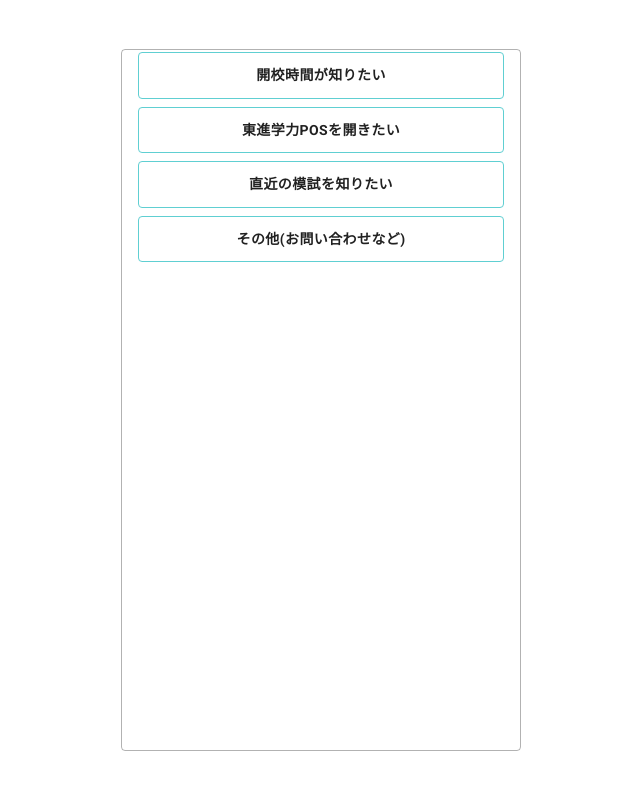
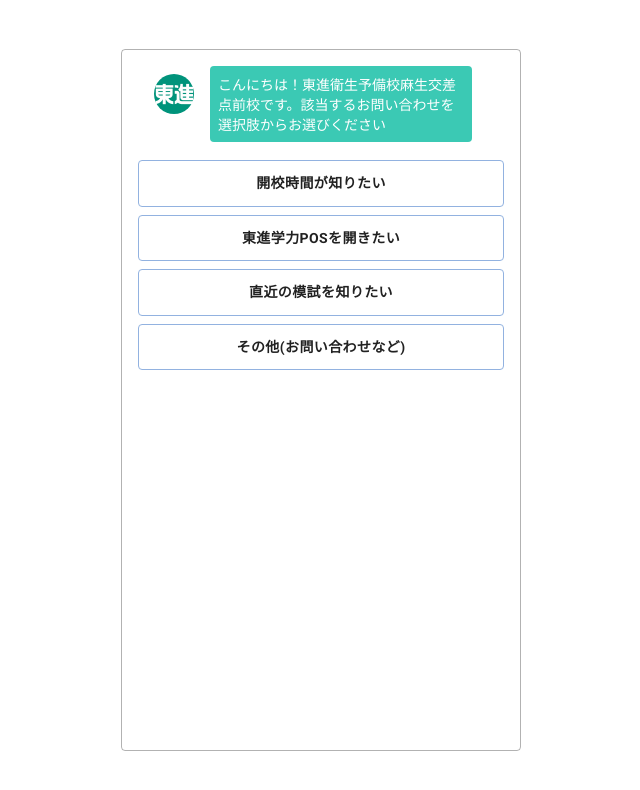
Before and after one commit to kannoRyo/chatbot-toshin, a React (Create React App) app: page / in a window 1280 px wide. Shown: the top 790 px of the page, without its empty margins (319-959 px from the left). Built offline with nearby package versions, Linux system fonts and the light colour scheme.

Commit message:
chatsコンポーネント作成

```diff
--- a/src/App.jsx
+++ b/src/App.jsx
@@ -1,6 +1,9 @@
 import React,{useState,useEffect} from 'react'
 import './assets/styles/style.css'
-import {Answers} from './components/index'
+import {
+  Answers,
+  Chats,
+} from './components/index'
 import defaultDataset from './dataset'
 
 
@@ -11,15 +14,30 @@
   const [dataset, setDetaset] = useState(defaultDataset)
   const [open, setOpen] = useState(false)
 
+  const initAnswer = ()=>{
+    const initAnswer = dataset[currentId].answers
+    setAnswers(initAnswer)
+  }
+
+  const  initChats = ()=>{
+    const initQuestion = {
+      text: dataset[currentId].question ,
+      type: 'question'
+    }
+    const newChats  = chats.push(initQuestion)
+    // setChats(newChats)
+    // console.log(chats)
+  }
+
   useEffect(()=>{
-      const initAnswer = dataset[currentId].answers
-      console.log(initAnswer)
-      setAnswers(initAnswer)
+    initChats()
+    initAnswer()
   },[])
 
   return (
     <section className="c-section">
       <div className="c-box">
+        <Chats chats={chats}/>
         <Answers answers={answers}/>
       </div>
     </section>
--- a/src/assets/styles/style.css
+++ b/src/assets/styles/style.css
@@ -27,7 +27,8 @@
 }
 
 .c-chat__bubble{
-    background-color: #0bd0b5;
+    background-color: #3bc9b4;
+    font-weight: 600;
     border-radius: 4px;
     color: #fff;
     font-size: 14px;
--- a/src/components/Answer.jsx
+++ b/src/components/Answer.jsx
@@ -7,9 +7,9 @@
         marginBottom:'8px',
         padding:'10px',
         fontWeight:'600',
-        border:'1px solid #60cfd2',
+        border:'1px solid #92b2e0',
         '&:hover':{
-            backgroundColor:"#60cfd2",
+            backgroundColor:"#92b2e0",
             color:"#fff"
         }
     }
--- a/src/components/Answers.jsx
+++ b/src/components/Answers.jsx
@@ -2,7 +2,7 @@
 import {Answer} from './index'
 
 const Answers = ({answers})=>{
-    console.log(answers)
+
     return(
         <div className="c-grid__answer">
             {
--- /dev/null
+++ b/src/components/Chat.jsx
@@ -0,0 +1,22 @@
+import React from 'react'
+import ListItem from '@material-ui/core/ListItem';
+import ListItemAvatar from '@material-ui/core/ListItemAvatar';
+import Avatar from '@material-ui/core/Avatar';
+
+import ToshinIcon from '../assets/img/toshin-icon.jpg'
+
+
+const Chat = ({text,type})=>{
+    console.log(text)
+
+    return(
+        <ListItem alignItems="flex-start">
+        <ListItemAvatar>
+          <Avatar alt="Remy Sharp" src={ToshinIcon} />
+        </ListItemAvatar>
+            <div className="c-chat__bubble">{text}</div>
+        </ListItem>
+    )
+}
+
+export default Chat
--- /dev/null
+++ b/src/components/Chats.jsx
@@ -0,0 +1,18 @@
+import React from 'react'
+import {Chat} from './index'
+
+import List from '@material-ui/core/List';
+
+const Chats = ({chats})=>{
+    return(
+        <List>
+            {
+                chats.map((chat,index)=>{
+                   return  <Chat text={chat.text} type={chat.type}key={index}/>
+                })
+            }
+        </List>
+    )
+}
+
+export default Chats
--- a/src/components/index.js
+++ b/src/components/index.js
@@ -1,2 +1,4 @@
 export {default as Answers} from './Answers'
 export {default as Answer} from './Answer'
+export {default as Chats} from './Chats'
+export {default as Chat} from './Chat'
--- a/src/dataset.js
+++ b/src/dataset.js
@@ -8,7 +8,7 @@
         ],
         'question': "こんにちは！東進衛生予備校麻生交差点前校です。該当するお問い合わせを選択肢からお選びください"
     },
-    "businessHour":{
+    "businessHours":{
         answers:[
             {content:"本日の開校時間を知りたい", nextId:"displayBussinessHours"},
             {content:"お好きな開校時間を調べる", nextId:"displayBussinessHours"}
@@ -17,7 +17,7 @@
     },
     "displayBussinessHours":{
         answers:[
-            {content:"最初の画面に戻る"}
+            {content:"最初の画面に戻る",nextId:'init'}
         ],
         question:"開校時間は〇〇です"
     },
```
Also changed, not shown: 1 other file (tests, documents, lock files or other folders).
